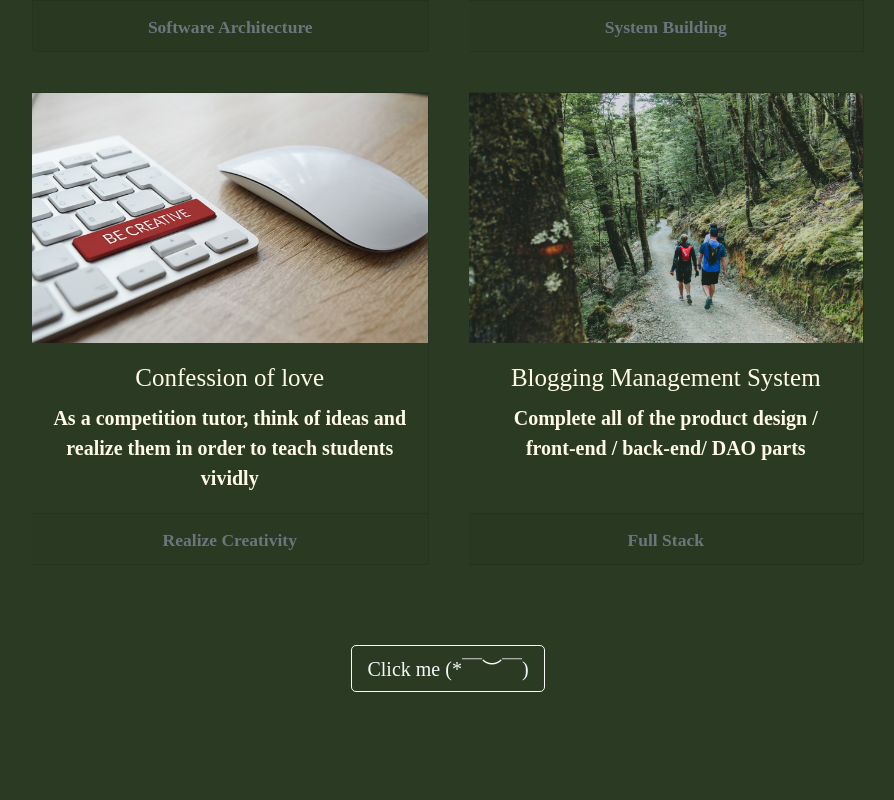
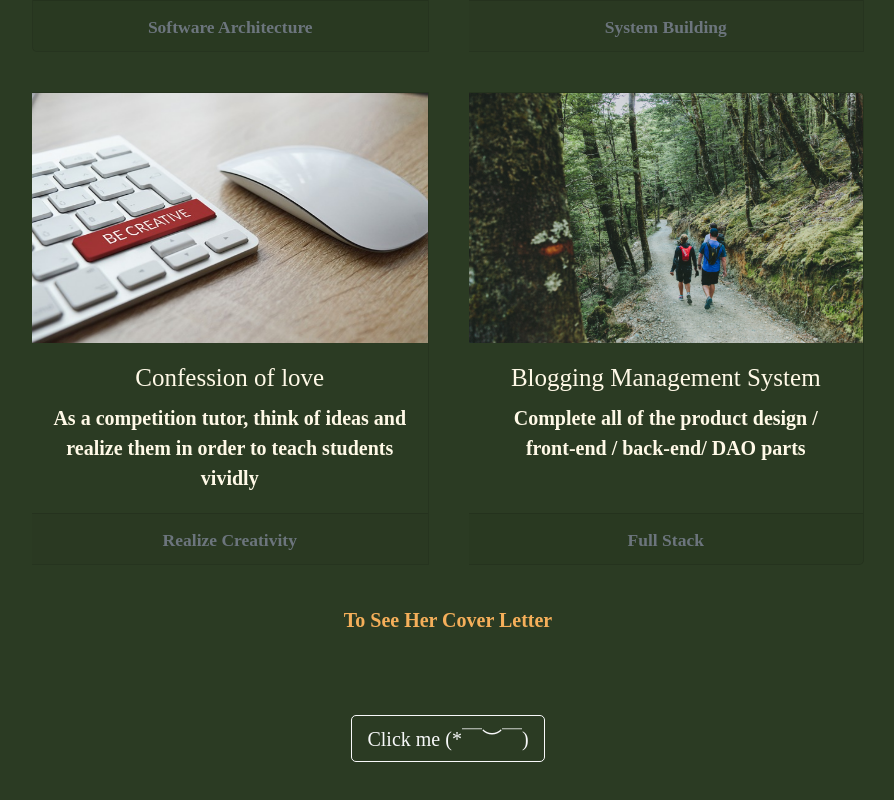
Before and after one commit to wannamakeudance/studio, a React (Create React App) app: page / in a window 1280 px wide. Shown: the part 1732-2532 px from the top of the page, without its empty margins (192-1086 px from the left). Built offline with nearby package versions, Linux system fonts and the light colour scheme; a web font is replaced by a local one.

Commit message:
add the cv

```diff
--- a/src/App.css
+++ b/src/App.css
@@ -1,9 +1,5 @@
 .App {
   text-align: center;
-}
-
-a {
-  text-decoration: none !important;
 }
 
 .hover-underline-animation {
@@ -42,6 +38,14 @@ a {
 .animated {
 	animation: 5s fadeInDown;
 	-webkit-animation: 5s fadeInDown;
+}
+
+.cv-letter {
+  display: block !important;
+  color: #f5af5a !important;
+  width: 300px;
+  margin: 20px auto;
+  padding-bottom: 20px;
 }
 
 @-webkit-keyframes fadeInDown {
--- a/src/App.js
+++ b/src/App.js
@@ -31,6 +31,10 @@ export default class App extends React.Component {
         <Carousel></Carousel>
         <Resume></Resume>
         <Card></Card>
+        <a href='/OliviaJing-CV.pdf'
+          className='cv-letter animate__animated hover-underline-animation'>
+          {i18next.t('To See Her Cover Letter')}
+        </a>
         <Link to="/detail">
           <Button className='m-t-2 m-b-5 animate__animated start-btn'
             variant="outline-light">
--- a/src/assets/lang/ch.json
+++ b/src/assets/lang/ch.json
@@ -23,6 +23,7 @@
     "As a competition tutor, think of ideas and realize them in order to teach students vividly": "作为高校创业大赛导师，设计并实现表白神器小程序，录制视频进行线上教学 ",
     "Realize Creativity": "实现创意",
     "Click me": "点击我",
+    "To See Her Cover Letter": "查看她的简历",
     "Please press space key": "请按下空格键",
     "Please swipe left": "请向左滑动",
     "More About Me": "更多",
--- a/src/index.css
+++ b/src/index.css
@@ -19,6 +19,10 @@ body {
     background: #2B3B23 !important;
 }
 
+a {
+    text-decoration: none !important;
+}
+
 .m-t-2 {
     margin-top: 2rem;
 }
```
Also changed, not shown: 1 other file (tests, documents, lock files or other folders).
